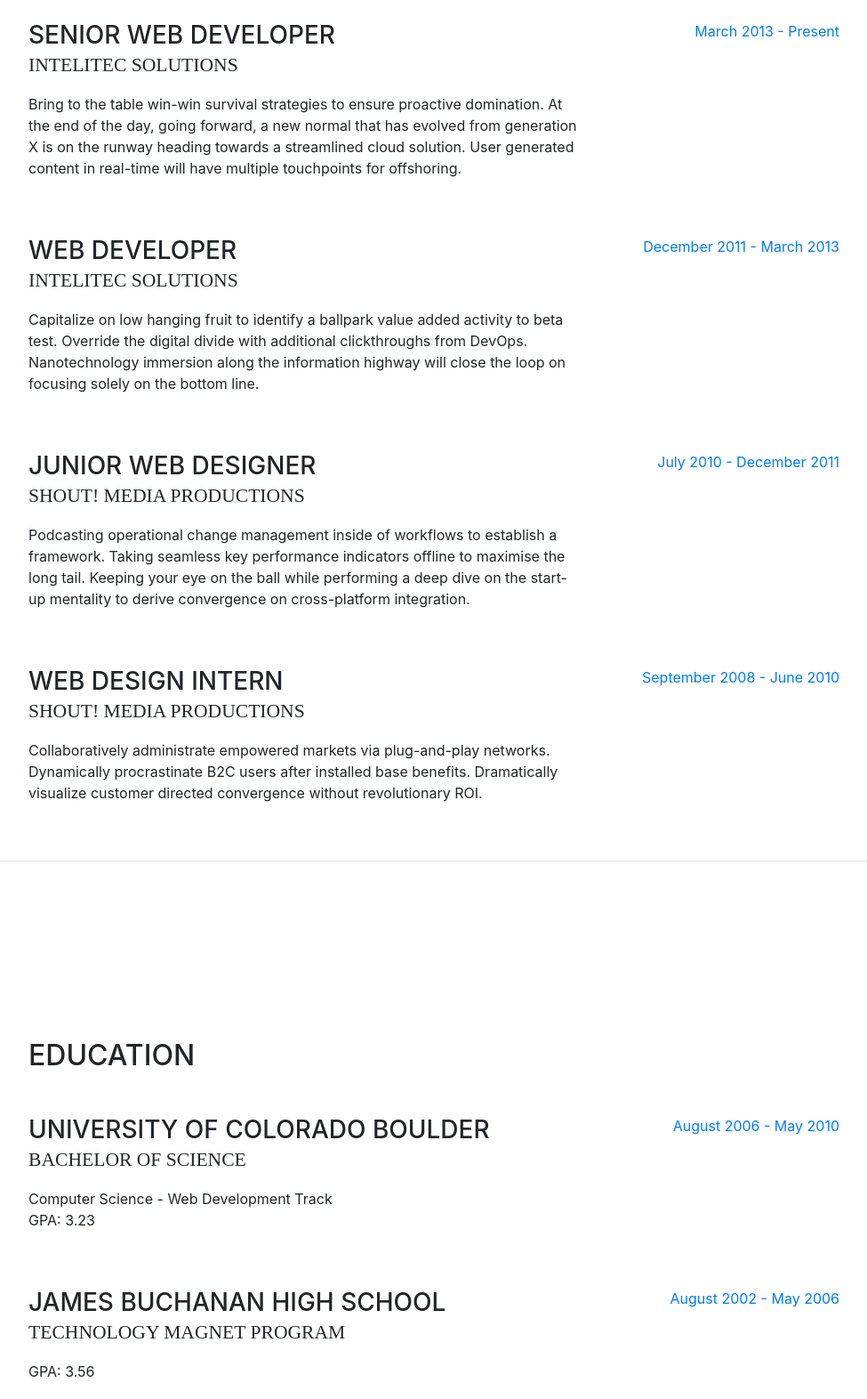
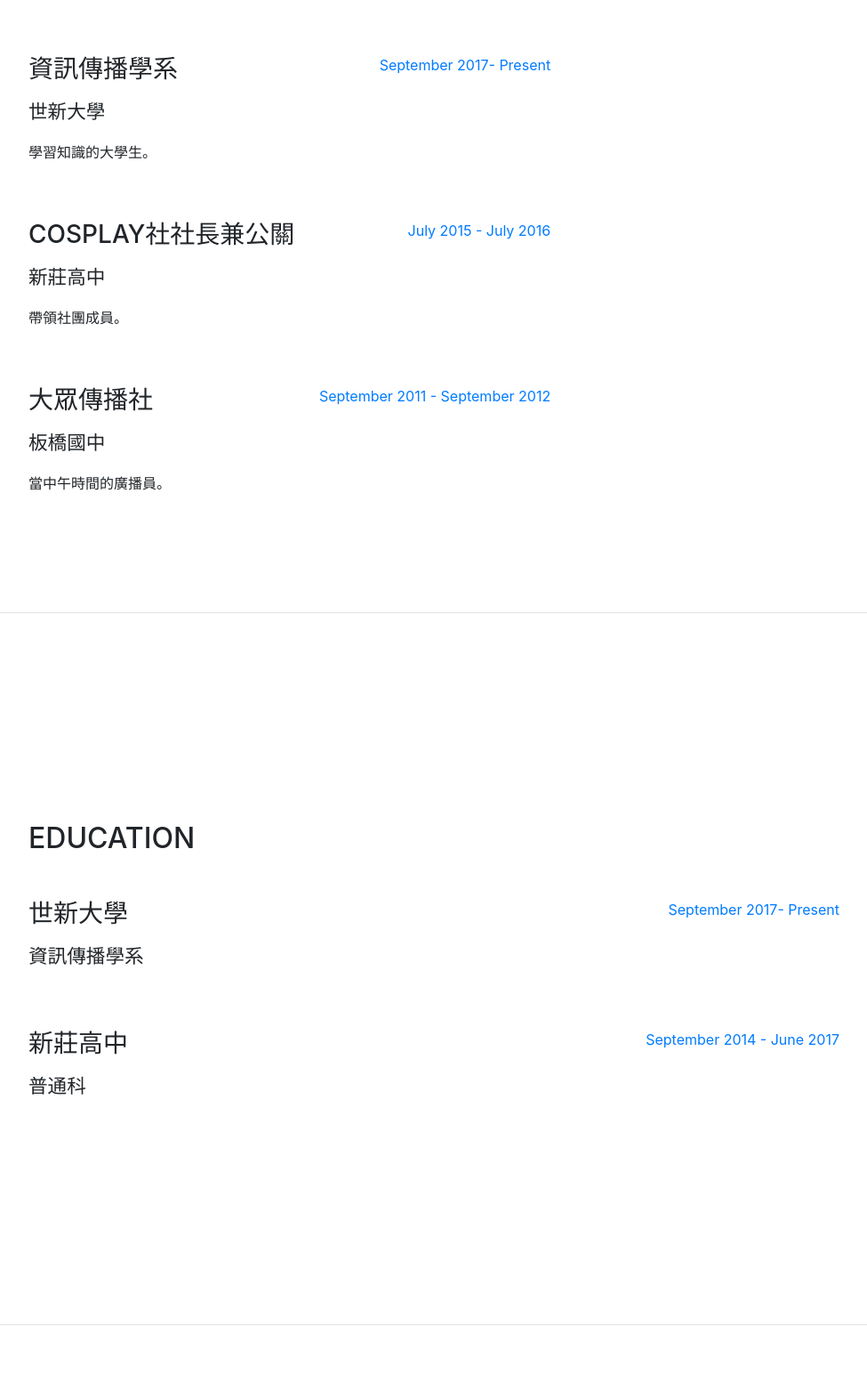
Before and after one commit to kagamikyuu/kagamikyuu.github.io, a website with bundled scripts: page index.html in a window 1280 px wide. Shown: the part 911-2483 px from the top of the page at 89% size, without its empty margins (288-1263 px from the left). Built offline with nearby package versions, Linux system fonts and the light colour scheme; a web font is replaced by a local one.

Commit message:
some files were modified

```diff
--- /dev/null
+++ b/css/myresume.css
@@ -0,0 +1,17 @@
+@import url(https://fonts.googleapis.com/earlyaccess/notosanstc.css);
+
+body {
+	font-family: "Noto Sans", "Noto Sans TC";
+}
+
+h1 {
+	font-family: inherit;
+	text-transform: none;
+	line-height: 6rem;
+}
+
+.subheading {
+	font-family: inherit;
+	text-transform: none;
+	margin-top: 1rem;
+}
--- a/index.html
+++ b/index.html
@@ -22,14 +22,14 @@
 
     <!-- Custom styles for this template -->
     <link href="css/resume.min.css" rel="stylesheet">
-
+	 <link href="css/myresume.css" rel="stylesheet">
   </head>
 
   <body id="page-top">
 
     <nav class="navbar navbar-expand-lg navbar-dark bg-primary fixed-top" id="sideNav">
       <a class="navbar-brand js-scroll-trigger" href="#page-top">
-        <span class="d-block d-lg-none">Start Bootstrap</span>
+        <span class="d-block d-lg-none">安安你好</span>
         <span class="d-none d-lg-block">
           <img class="img-fluid img-profile rounded-circle mx-auto mb-2" src="img/profile.jpg" alt="">
         </span>
@@ -68,10 +68,10 @@
           <h1 class="mb-0">吳筑穎
             <span class="text-primary">Una Wu</span>
           </h1>
-          <div class="subheading mb-5">3542 Berry Street · Cheyenne Wells, CO 80810 · (317) 585-8468 ·
-            <a href="mailto:name@email.com">name@email.com</a>
+          <div class="subheading mb-5">Taipei ,Taiwan · (02) 1234-5678 ·
+            <a href="mailto:name@email.com">free880709@gmail.com</a>
           </div>
-          <p class="mb-5">I am experienced in leveraging agile frameworks to provide a robust synopsis for high level overviews. Iterative approaches to corporate strategy foster collaborative thinking to further the overall value proposition.</p>
+          <p class="mb-5">我是吳筑穎，長得很可愛</p>
           <ul class="list-inline list-social-icons mb-0">
             <li class="list-inline-item">
               <a href="#">
@@ -115,45 +115,45 @@
 
           <div class="resume-item d-flex flex-column flex-md-row mb-5">
             <div class="resume-content mr-auto">
-              <h3 class="mb-0">Senior Web Developer</h3>
-              <div class="subheading mb-3">Intelitec Solutions</div>
-              <p>Bring to the table win-win survival strategies to ensure proactive domination. At the end of the day, going forward, a new normal that has evolved from generation X is on the runway heading towards a streamlined cloud solution. User generated content in real-time will have multiple touchpoints for offshoring.</p>
+              <h3 class="mb-0"></h3>
+              <div class="subheading mb-3"><div>
+              <p></p>
             </div>
             <div class="resume-date text-md-right">
-              <span class="text-primary">March 2013 - Present</span>
+              <span class="text-primary"></span>
             </div>
           </div>
 
           <div class="resume-item d-flex flex-column flex-md-row mb-5">
             <div class="resume-content mr-auto">
-              <h3 class="mb-0">Web Developer</h3>
-              <div class="subheading mb-3">Intelitec Solutions</div>
-              <p>Capitalize on low hanging fruit to identify a ballpark value added activity to beta test. Override the digital divide with additional clickthroughs from DevOps. Nanotechnology immersion along the information highway will close the loop on focusing solely on the bottom line.</p>
+              <h3 class="mb-0">資訊傳播學系</h3>
+              <div class="subheading mb-3">世新大學</div>
+              <p>學習知識的大學生。</p>
             </div>
             <div class="resume-date text-md-right">
-              <span class="text-primary">December 2011 - March 2013</span>
+              <span class="text-primary">September 2017- Present</span>
             </div>
           </div>
 
           <div class="resume-item d-flex flex-column flex-md-row mb-5">
             <div class="resume-content mr-auto">
-              <h3 class="mb-0">Junior Web Designer</h3>
-              <div class="subheading mb-3">Shout! Media Productions</div>
-              <p>Podcasting operational change management inside of workflows to establish a framework. Taking seamless key performance indicators offline to maximise the long tail. Keeping your eye on the ball while performing a deep dive on the start-up mentality to derive convergence on cross-platform integration.</p>
+              <h3 class="mb-0">Cosplay社社長兼公關</h3>
+              <div class="subheading mb-3">新莊高中</div>
+              <p>帶領社團成員。</p>
             </div>
             <div class="resume-date text-md-right">
-              <span class="text-primary">July 2010 - December 2011</span>
+              <span class="text-primary">July 2015 - July 2016</span>
             </div>
           </div>
 
           <div class="resume-item d-flex flex-column flex-md-row">
             <div class="resume-content mr-auto">
-              <h3 class="mb-0">Web Design Intern</h3>
-              <div class="subheading mb-3">Shout! Media Productions</div>
-              <p>Collaboratively administrate empowered markets via plug-and-play networks. Dynamically procrastinate B2C users after installed base benefits. Dramatically visualize customer directed convergence without revolutionary ROI.</p>
+              <h3 class="mb-0">大眾傳播社</h3>
+              <div class="subheading mb-3">板橋國中</div>
+              <p>當中午時間的廣播員。</p>
             </div>
             <div class="resume-date text-md-right">
-              <span class="text-primary">September 2008 - June 2010</span>
+              <span class="text-primary">September 2011 - September 2012</span>
             </div>
           </div>
 
@@ -167,24 +167,24 @@
 
           <div class="resume-item d-flex flex-column flex-md-row mb-5">
             <div class="resume-content mr-auto">
-              <h3 class="mb-0">University of Colorado Boulder</h3>
-              <div class="subheading mb-3">Bachelor of Science</div>
-              <div>Computer Science - Web Development Track</div>
-              <p>GPA: 3.23</p>
+              <h3 class="mb-0">世新大學</h3>
+              <div class="subheading mb-3">資訊傳播學系</div>
+              <div></div>
+              <p></p>
             </div>
             <div class="resume-date text-md-right">
-              <span class="text-primary">August 2006 - May 2010</span>
+              <span class="text-primary">September 2017- Present</span>
             </div>
           </div>
 
           <div class="resume-item d-flex flex-column flex-md-row">
             <div class="resume-content mr-auto">
-              <h3 class="mb-0">James Buchanan High School</h3>
-              <div class="subheading mb-3">Technology Magnet Program</div>
-              <p>GPA: 3.56</p>
+              <h3 class="mb-0">新莊高中</h3>
+              <div class="subheading mb-3">普通科</div>
+              <p></p>
             </div>
             <div class="resume-date text-md-right">
-              <span class="text-primary">August 2002 - May 2006</span>
+              <span class="text-primary">September 2014 - June 2017</span>
             </div>
           </div>
 
```
Also changed, not shown: 1 other file.
